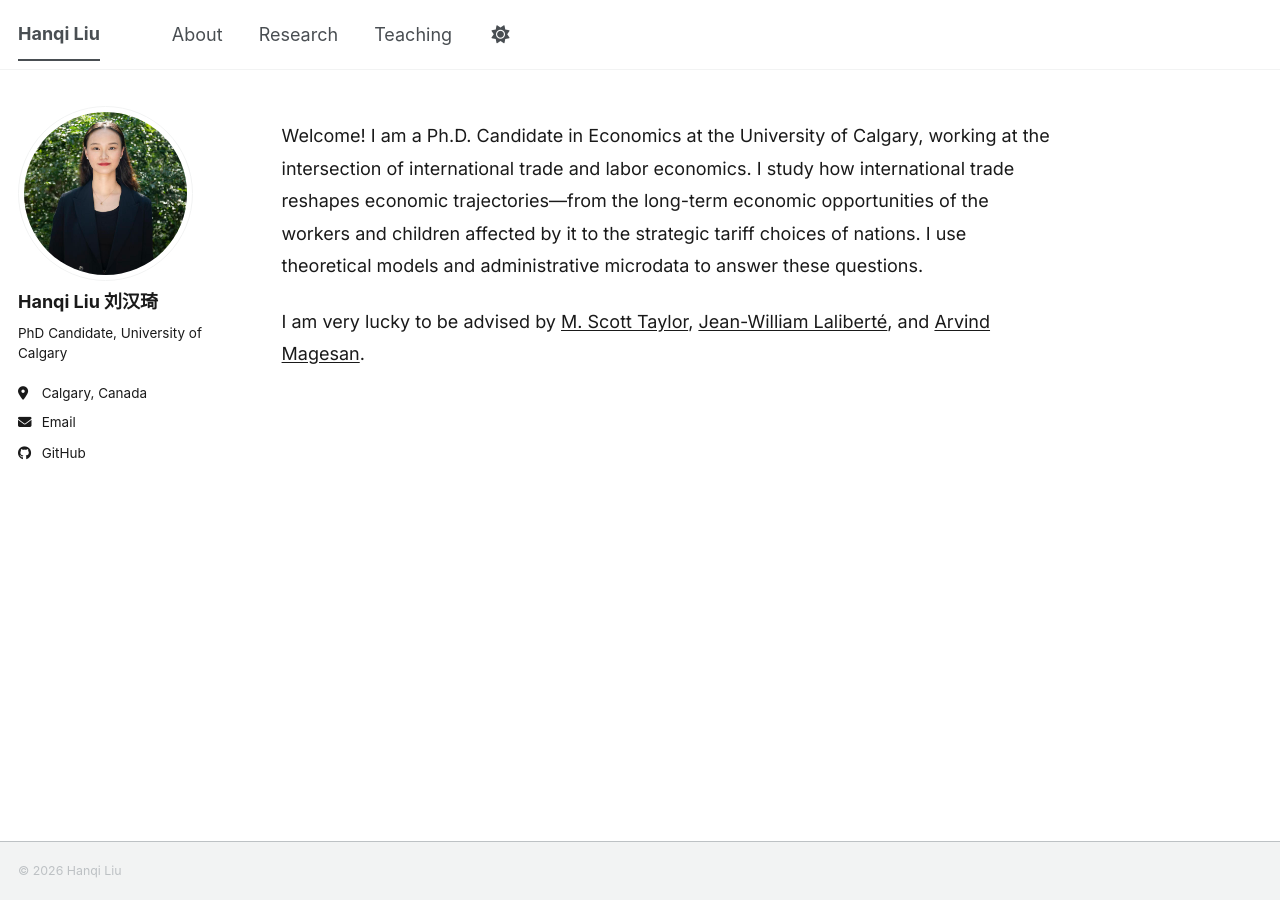
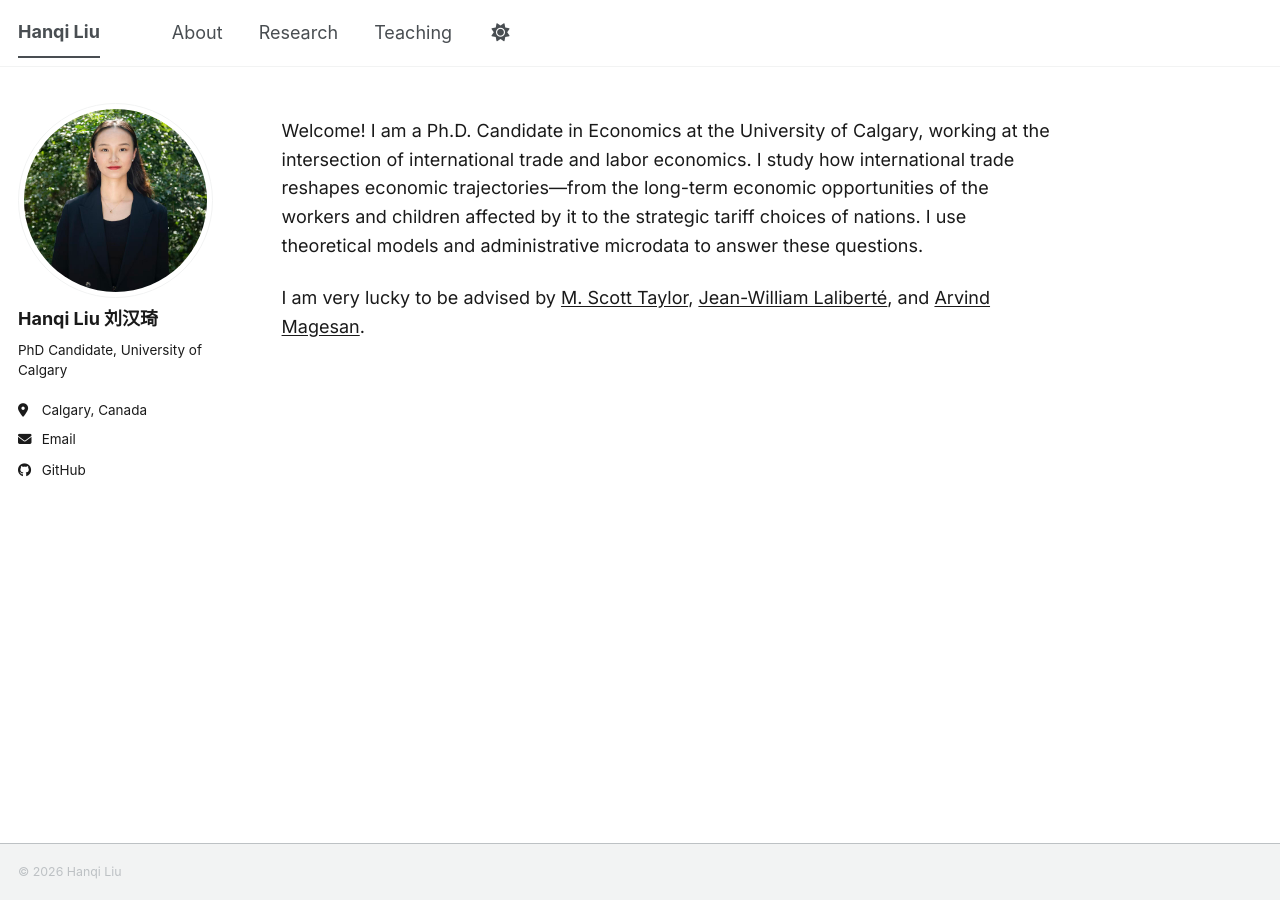
Before and after one commit to hanqi-liu-econ/hanqi-liu-econ.github.io, a Jekyll site: the page built from _pages/about.md, in a window 1280 px wide. Built offline with Jekyll 4.4.1, drawn with Linux system fonts in a browser that asks for light colours; a script bundle is joined from its source files by our own code; library files that are not in the unit come from our copies.

Commit message:
Update _custom.scss

```diff
--- a/_sass/_custom.scss
+++ b/_sass/_custom.scss
@@ -6,7 +6,7 @@ body,
 .page__content {
   font-family: $sans;
   font-size: 18px;
-  line-height: 1.8;
+  line-height: 1.6;
   color: #1a1a1a;
 }
 
@@ -58,3 +58,12 @@ details p {
   font-size: 1rem;
   line-height: 1.8;
 }
+// ---------- 头像 ----------
+.author__avatar img {
+  @include breakpoint($large) {
+    width: 230px;
+    max-width: 100%;
+    aspect-ratio: 1 / 1;
+    object-fit: cover;
+  }
+}
```
